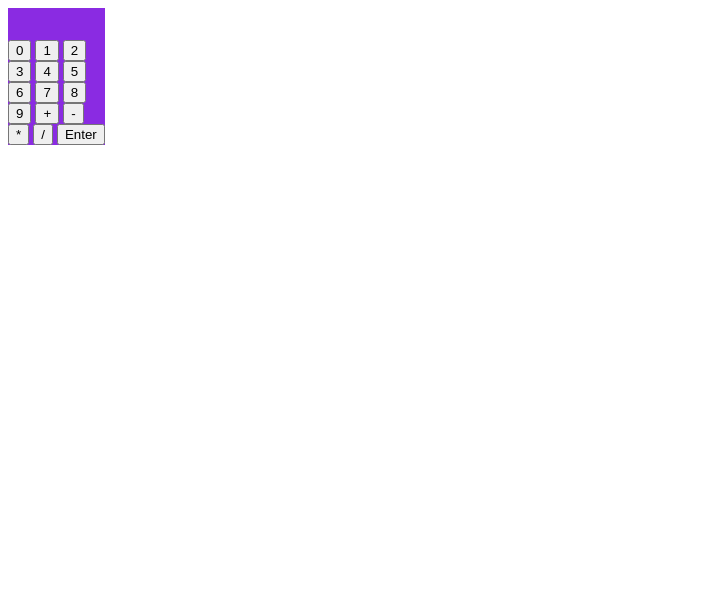
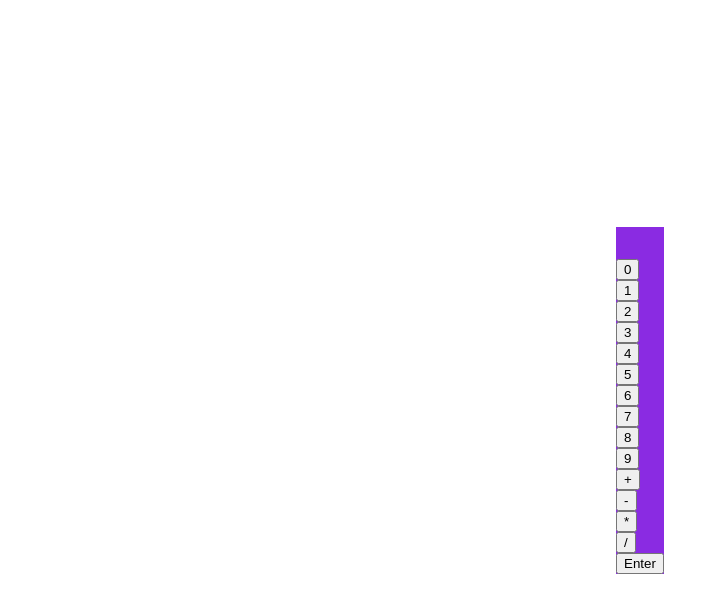
Before and after one commit to rubinduck/web-calculator, a plain HTML site: page index.html in a window 1280 px wide. Shown: the whole page, without its empty margins (0-719 px from the left). Drawn offline with Linux system fonts and the light colour scheme.

Commit message:
Add styles for index.html

```diff
--- /dev/null
+++ b/index.css
@@ -0,0 +1,14 @@
+@import 'resets.css';
+
+html {
+    width: 100%;
+    height: 100%;
+}
+
+body {
+    display: flex;
+    justify-content: center;
+    align-items: center;
+    width: 100%;
+    height: 100%;
+}
--- a/index.html
+++ b/index.html
@@ -3,6 +3,7 @@
 <head>
     <meta charset='UTF-8'>
     <title>Calculator</title>
+    <link rel='stylesheet' href='index.css'>
     <link rel='stylesheet' href='calculator.css'>
 </head>
 <body>
--- /dev/null
+++ b/resets.css
@@ -0,0 +1,7 @@
+body {
+    margin: 0;
+}
+
+button {
+    display: block;
+}
```
